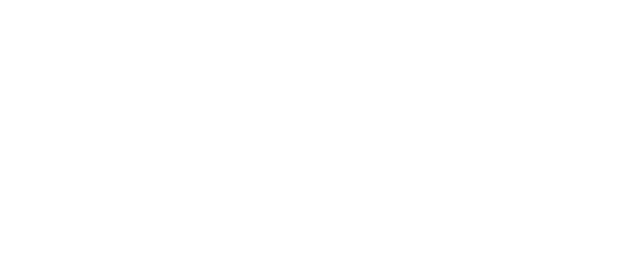
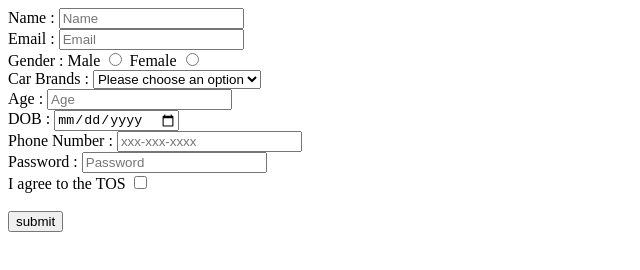
Before and after one commit to acciojob/signup-form-car-UmashankarAhirwar20, a website: page main.html in a window 1280 px wide. Shown: the whole page, without its empty margins (0-640 px from the left). Drawn offline with Linux system fonts and the light colour scheme.

Commit message:
created a submission

```diff
--- a/main.html
+++ b/main.html
@@ -8,6 +8,44 @@
 
 <body>
 	<!-- the entire body must be written by student -->
+	<form method="post" action="">
+		<label for="name">Name : </label>
+		<input type="text" required="required" id="name" placeholder="Name">
+		<br>
+		<label for="email">Email : </label>
+		<input type="email" required="required" id="email" placeholder="Email">
+		<br>
+		<span>Gender : </span>
+		<label for="gender_m">Male</label>
+		<input type="radio" required="required" id="gender_m" name="gender">
+		<label for="gender_f">Female</label>
+		<input type="radio" required="required" id="gender_f" name="gender">
+		<br>
+		<label for="cars">Car Brands : </label>
+		<select name="car" id="cars" required>
+			<option value="" disabled selected>Please choose an option</option>
+			<option value="BMW">BMW</option>
+			<option value="Audi">Audi</option>
+			<option value="Tata">Tata</option>
+		</select>
+		<br>
+		<label for="age">Age : </label>
+		<input type="number" id="age" placeholder="Age" required>
+		<br>
+		<label for="dob">DOB : </label>
+		<input type="date" id="dob" required>
+		<br>
+		<label for="tel">Phone Number : </label>
+		<input type="tel" id="tel" placeholder="xxx-xxx-xxxx">
+		<br>
+		<label for="password">Password : </label>
+		<input type="password" id="passwoord" placeholder="Password" required>
+		<br>
+		<label for="tos">I agree to the TOS</label>
+		<input type="checkbox" id="tos" required>
+		<br><br>
+		<button>submit</button>
+	</form>
     <script type="text/javascript" src="./script.js">
 </script>
 
```
